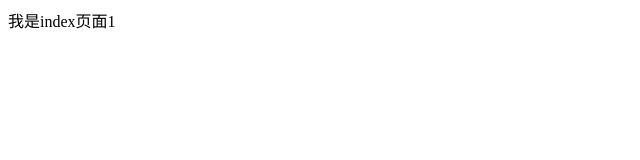
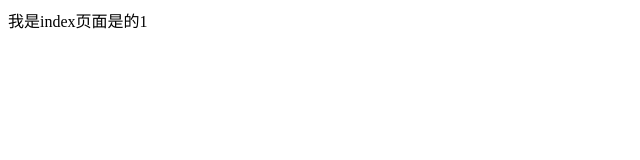
Before and after one commit to Jamesnakes/gyc-IM, a plain HTML site: page index.html in a window 1280 px wide. Shown: the full height of the page, 0-640 px from the left. Drawn offline with Linux system fonts and the light colour scheme.

Commit message:
新增index

```diff
--- a/index.html
+++ b/index.html
@@ -5,6 +5,6 @@
     <title>Title</title>
 </head>
 <body>
-    <div>我是index页面1</div>
+    <div>我是index页面是的1</div>
 </body>
 </html>
```
